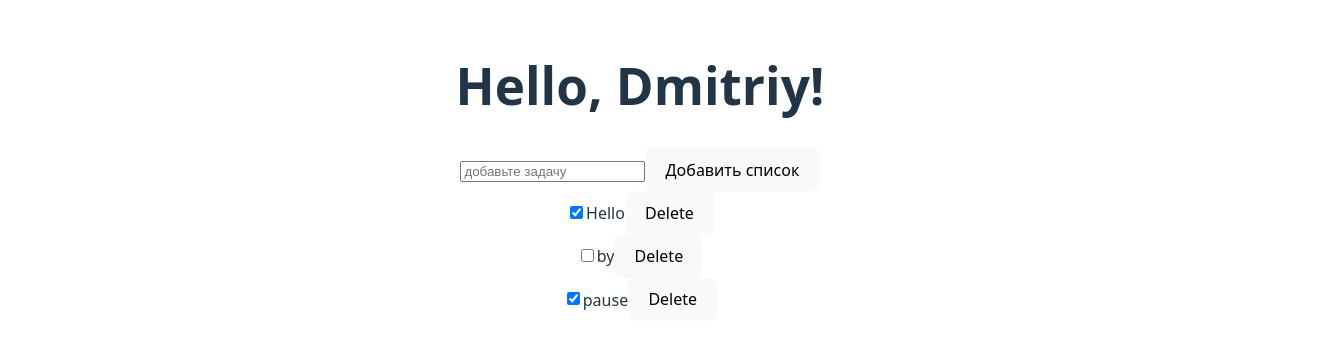
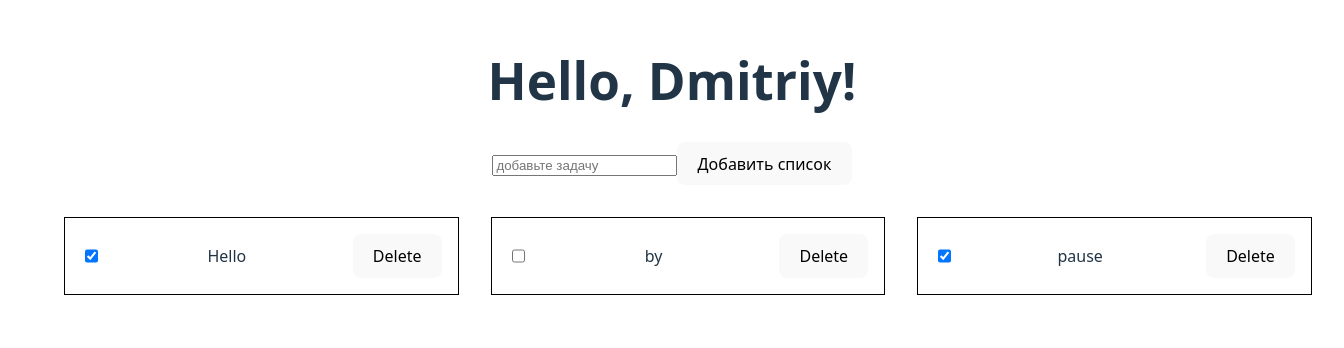
Before and after one commit to dskuzniatsou/todo-app, a React (Vite) app: page / in a window 1280 px wide. Shown: the part 228-576 px from the top of the page, 1344 px wide, since content can reach past the window. Built offline with nearby package versions, Linux system fonts and the light colour scheme.

Commit message:
added todolist.module.css

```diff
--- a/src/AddForm.tsx
+++ b/src/AddForm.tsx
@@ -26,7 +26,7 @@ const handleAdd = () => {
     return (
         <div>
             {error && <div style={{ color: 'red' }}>{error}</div>}
-            <input type="text"
+            <input  type="text"
                    placeholder={"добавьте задачу"}
                    value={inputValue}
                    onChange={(e) => {
--- a/src/TodoItem.tsx
+++ b/src/TodoItem.tsx
@@ -1,5 +1,5 @@
 import * as React from "react";
-
+import styles from './Todolist.module.css'
 
 type Todo = {
     id: string;
@@ -16,7 +16,7 @@ type Props = {
 export const TodoItem = React.memo (({ todo, onToggle,onDelete }: Props) => {
     console.log("TodoItem render:", todo.text);
     return (
-        <div>
+        <div className={styles.todoItem}>
             <input
                 type="checkbox"
                 checked={todo.completed}
--- a/src/TodoList.tsx
+++ b/src/TodoList.tsx
@@ -1,9 +1,11 @@
 import {TodoItem} from "./TodoItem.tsx";
+import styles from "./Todolist.module.css"
 
 type Todo = {
     id: string;
     text: string;
     completed: boolean;
+
 };
 
 type Props = {
@@ -15,7 +17,7 @@ type Props = {
 export const TodoList = ({ todos,onToggle, onDelete }: Props) => {
     console.log("TodoList render");
     return (
-        <div>
+        <div className={styles.todolist}>
             {todos.map(todo => (
                 <TodoItem todo={todo} key={todo.id} onToggle={onToggle} onDelete={onDelete}/>
            ))}
--- /dev/null
+++ b/src/Todolist.module.css
@@ -0,0 +1,19 @@
+.todolist {
+    display: grid;
+    width: 100vw;
+    grid-template-columns: 1fr 1fr 1fr;
+    padding: 1rem;
+
+}
+.todoItem {
+    display: flex;
+    margin: 1rem;
+    padding: 1rem;
+    border: 1px solid #000000;
+    justify-content: space-between;
+}
+.todoItem span {
+    display: flex;
+    align-self: center;
+    justify-self: flex-start;
+}
```
